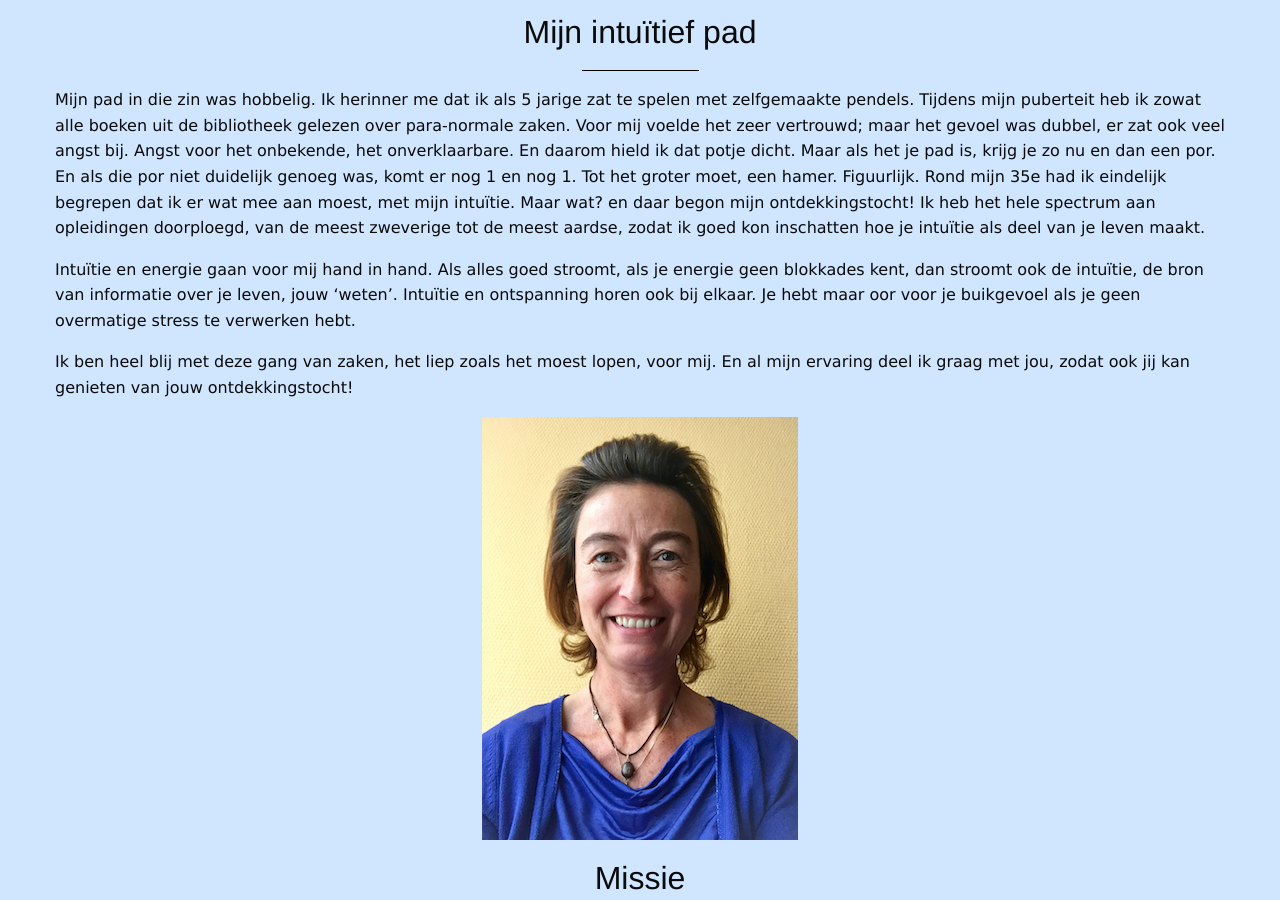
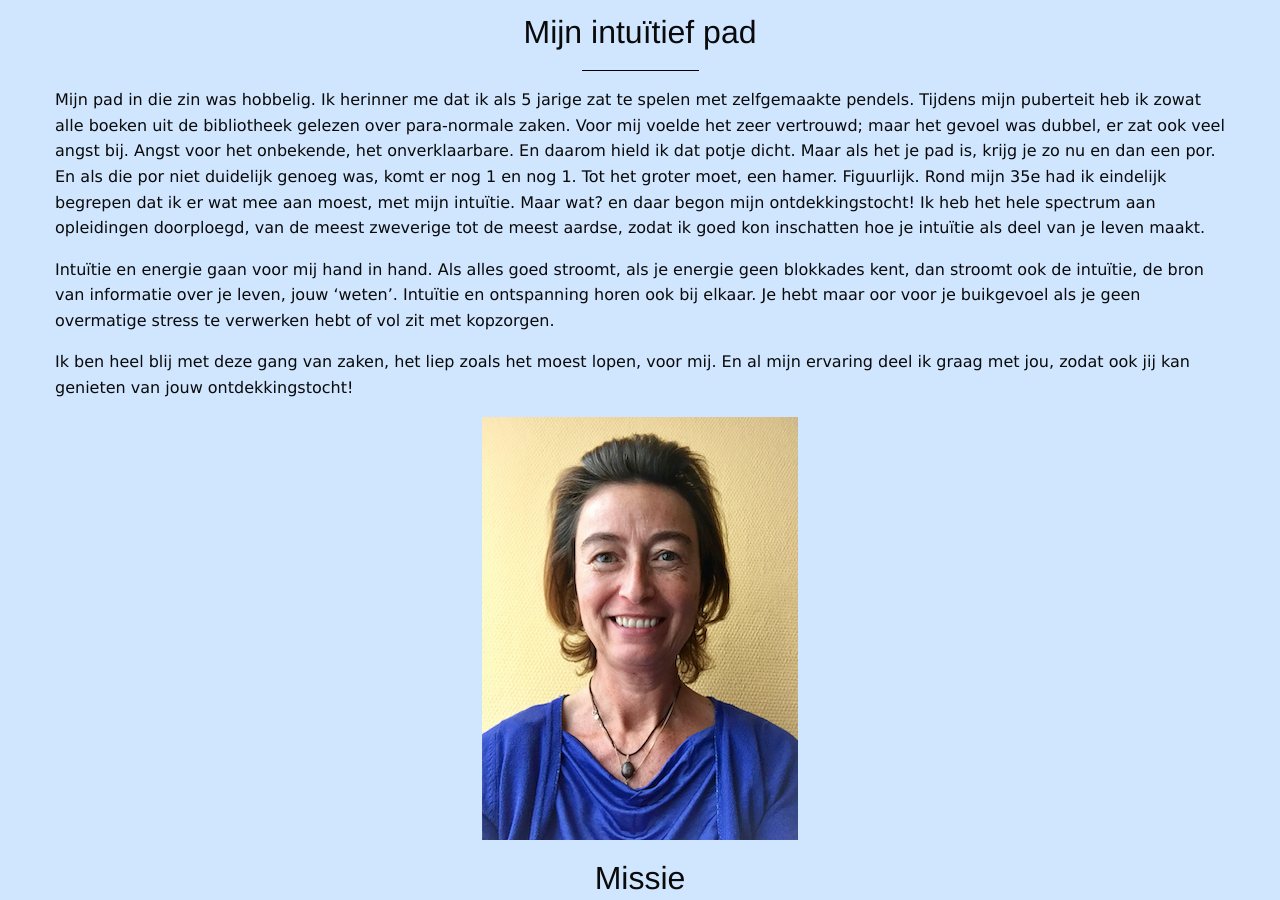
Before and after one commit to ankher/ankher.github.io, a Jekyll site: the page built from index.md, in a window 1280 px wide and 900 px high, scrolled down 1077 px. Built offline with Jekyll 4.4.1, drawn with Linux system fonts in a browser that asks for light colours; nearby versions of some CDN libraries.

Commit message:
Update index.md

```diff
--- a/index.md
+++ b/index.md
@@ -36,7 +36,7 @@ Dat vormt een solide basis met stevige fundamenten, van waaruit jij ten volle in
 Mijn pad in die zin was hobbelig. Ik herinner me dat ik als 5 jarige zat te spelen met zelfgemaakte pendels. Tijdens mijn puberteit heb ik zowat alle boeken uit de bibliotheek gelezen over para-normale zaken. Voor mij voelde het zeer vertrouwd; maar het gevoel was dubbel, er zat ook veel angst bij. Angst voor het onbekende, het onverklaarbare. En daarom hield ik dat potje dicht. Maar als het je pad is, krijg je zo nu en dan een por. En als die por niet duidelijk genoeg was, komt er nog 1 en nog 1. Tot het groter moet, een hamer. Figuurlijk. Rond mijn 35e had ik eindelijk begrepen dat ik er wat mee aan moest, met mijn intuïtie. Maar wat? en daar begon mijn ontdekkingstocht! Ik heb het hele spectrum aan opleidingen doorploegd, van de meest zweverige tot de meest aardse, zodat ik goed kon inschatten hoe je intuïtie als deel van je leven maakt.
 
 Intuïtie en energie gaan voor mij hand in hand. Als alles goed stroomt, als je energie geen blokkades kent, dan stroomt ook de intuïtie, de bron van informatie over je leven, jouw 'weten'.
-Intuïtie en ontspanning horen ook bij elkaar. Je hebt maar oor voor je buikgevoel als je geen overmatige stress te verwerken hebt.
+Intuïtie en ontspanning horen ook bij elkaar. Je hebt maar oor voor je buikgevoel als je geen overmatige stress te verwerken hebt of vol zit met kopzorgen.
 
 Ik ben heel blij met deze gang van zaken, het liep zoals het moest lopen, voor mij. En al mijn ervaring deel ik graag met jou, zodat ook jij kan genieten van jouw ontdekkingstocht!
 
```
